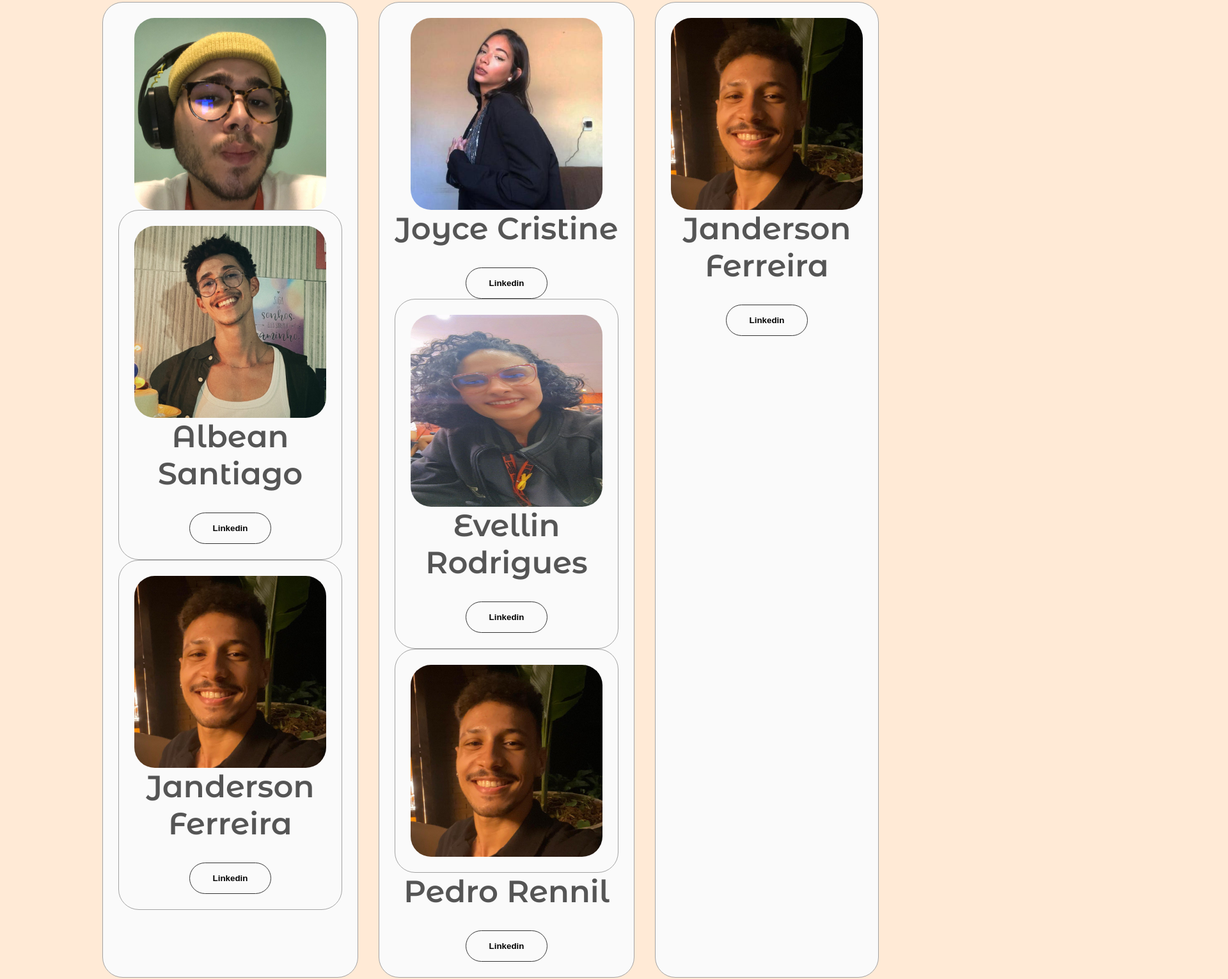
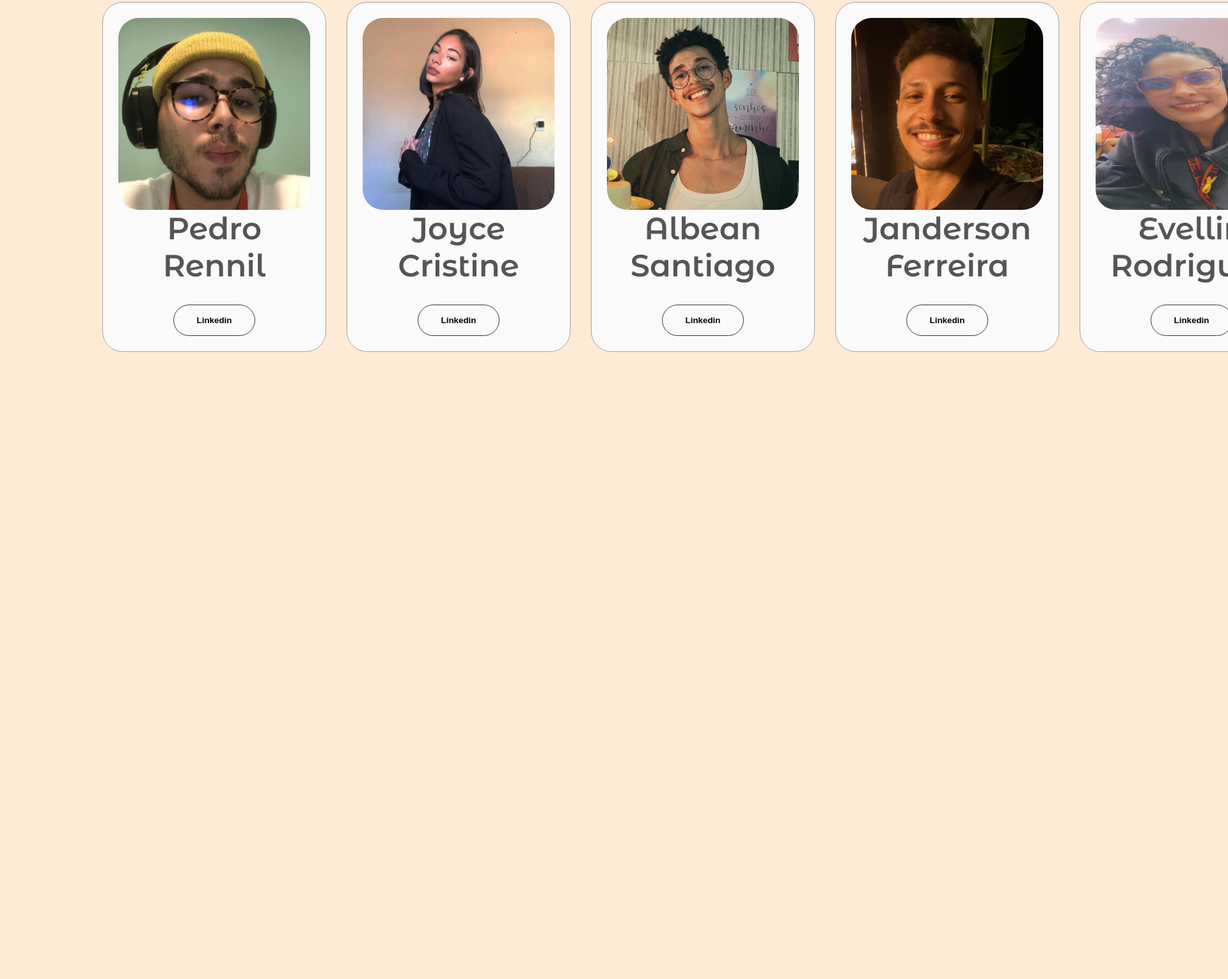
Before and after one commit to projeto-sd-ic/Xiu-site, a plain HTML site: page contato.html in a window 1280 px wide. Shown: the part 274-1804 px from the top of the page at 64% size, 1920 px wide, since content can reach past the window. After the commit the page ends 856 px from the top, so only its background shows below. Drawn offline with Linux system fonts and the light colour scheme.

Commit message:
Add Ev
Quando eu adicionei minha foto tinha desorganizado a página de 'Contatos'

```diff
--- a/contato.html
+++ b/contato.html
@@ -44,7 +44,24 @@
                 <div class="details-container color-container">
                     <div class="article-container">
                         <img src="./assets/pedro2.jpeg" alt="pedro rennil" class="integrante-img">
-
+                    </div>
+                    <h2 class="experience-sub-title project-title">Pedro Rennil</h2>
+                    <div class="btn-container">
+                        <button class="btn btn-color-2 project-btn" onclick="location.href='https://www.linkedin.com/in/pedro-rennil/'">
+                            Linkedin
+                        </button>
+                    </div>
+                </div>
+                <div class="details-container color-container">
+                    <div class="article-container">
+                        <img src="./assets/joyce.jpeg" alt="Jan" class="integrante-img">
+                    </div>
+                    <h2 class="experience-sub-title project-title">Joyce Cristine</h2>
+                    <div class="btn-container">
+                        <button class="btn btn-color-2 project-btn" onclick="location.href='https://www.linkedin.com/in/janderson-ferreira-318169324/'">
+                            Linkedin
+                        </button>
+                    </div>
                 </div>
                 <div class="details-container color-container">
                     <div class="article-container">
@@ -56,7 +73,6 @@
                             Linkedin
                         </button>
                     </div>
-
                 </div>
                 <div class="details-container color-container">
                     <div class="article-container">
@@ -70,21 +86,9 @@
                     </div>
                 </div>
 
-                    </div>
                 <div class="details-container color-container">
                     <div class="article-container">
-                            <img src="./assets/joyce.jpeg" alt="Jan" class="integrante-img">
-                        </div>
-                        <h2 class="experience-sub-title project-title">Joyce Cristine</h2>
-                        <div class="btn-container">
-                            <button class="btn btn-color-2 project-btn" onclick="location.href='https://www.linkedin.com/in/janderson-ferreira-318169324/'">
-                                Linkedin
-                            </button>
-                        </div>
-
-                    <div class="details-container color-container">
-                        <div class="article-container">
-                            <img src="./assets/EU_Ev.jpg" alt="EU_Ev" class="integrante-img">
+                        <img src="./assets/EU_Ev.jpg" alt="Jan" class="integrante-img">
                     </div>
                     <h2 class="experience-sub-title project-title">Evellin Rodrigues</h2>
                     <div class="btn-container">
@@ -92,20 +96,6 @@
                             Linkedin
                         </button>
                     </div>
-                    </div>
-
-                    <div class="details-container color-container">
-                        <div class="article-container">
-                            <img src="./assets/jan.jpeg" alt="Jan" class="integrante-img">
-                        </div>
-                    </div>
-                    <h2 class="experience-sub-title project-title">Pedro Rennil</h2>
-                    <div class="btn-container">
-                        <button class="btn btn-color-2 project-btn" onclick="location.href='https://www.linkedin.com/in/pedro-rennil/'">
-                            Linkedin
-                        </button>
-                    </div>
-
                 </div>
                 <div class="details-container color-container">
                     <div class="article-container">
```
Lines whose indentation alone changed are shown as unchanged.
